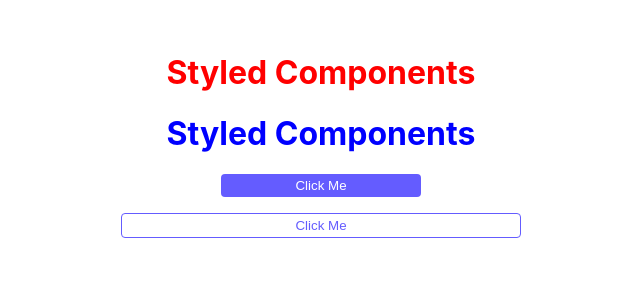
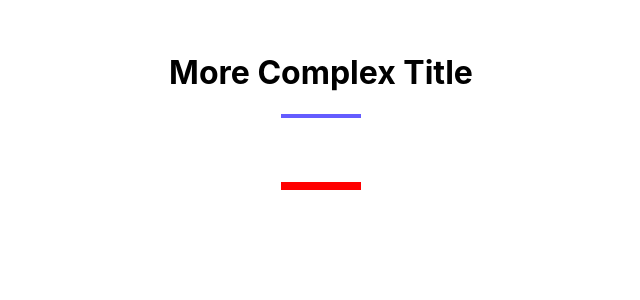
Before and after one commit to milkyway007/styled-components, a React (Create React App) app: page / in a window 1280 px wide. Shown: the top 300 px of the page, without its empty margins (319-959 px from the left). Built offline with nearby package versions, Linux system fonts and the light colour scheme; the HTML template or start-up script is replaced by a standard one.

Commit message:
More complex components

```diff
--- a/src/App.js
+++ b/src/App.js
@@ -1,13 +1,11 @@
-import BasicTitle from './components/BasicTitle';
-import { DefaultButton, HipsterButton } from './components/Buttons';
+import ComplexTitle from './components/ComplexTitle';
+import Random from './components/Random';
 
 function App() {
   return (
     <div style={{ padding: '2rem' }}>
-      <BasicTitle special>styled components</BasicTitle>
-      <BasicTitle>styled components</BasicTitle>
-      <DefaultButton>click me</DefaultButton>
-      <HipsterButton>click me</HipsterButton>
+      <ComplexTitle title='more complex title'></ComplexTitle>
+      <Random></Random>
     </div>
   );
 }
--- /dev/null
+++ b/src/components/ComplexTitle.js
@@ -0,0 +1,26 @@
+import React from 'react';
+import styled from 'styled-components';
+
+const ComplexTitle = ({ title }) => {
+  return (
+    <Wrapper>
+      <h1>{title}</h1>
+      <div className='underline'></div>
+    </Wrapper>
+  );
+};
+
+const Wrapper = styled.div`
+  h1 {
+    text-transform: capitalize;
+    text-align: center;
+  }
+  .underline {
+    width: 5rem;
+    height: 0.25rem;
+    background: #645cff;
+    margin: 0 auto;
+  }
+`;
+
+export default ComplexTitle;
--- /dev/null
+++ b/src/components/Random.js
@@ -0,0 +1,25 @@
+import React from 'react';
+import styled from 'styled-components';
+
+const Random = () => {
+  return (
+    <Wrapper>
+      <div className='underline'></div>
+    </Wrapper>
+  );
+};
+
+const Wrapper = styled.div`
+  h1 {
+    text-transform: capitalize;
+    text-align: center;
+  }
+  .underline {
+    width: 5rem;
+    height: 0.5rem;
+    background: red;
+    margin: 4rem auto;
+  }
+`;
+
+export default Random;
```
Also changed, not shown: src/App-1.js (added, +15 -0 lines).
